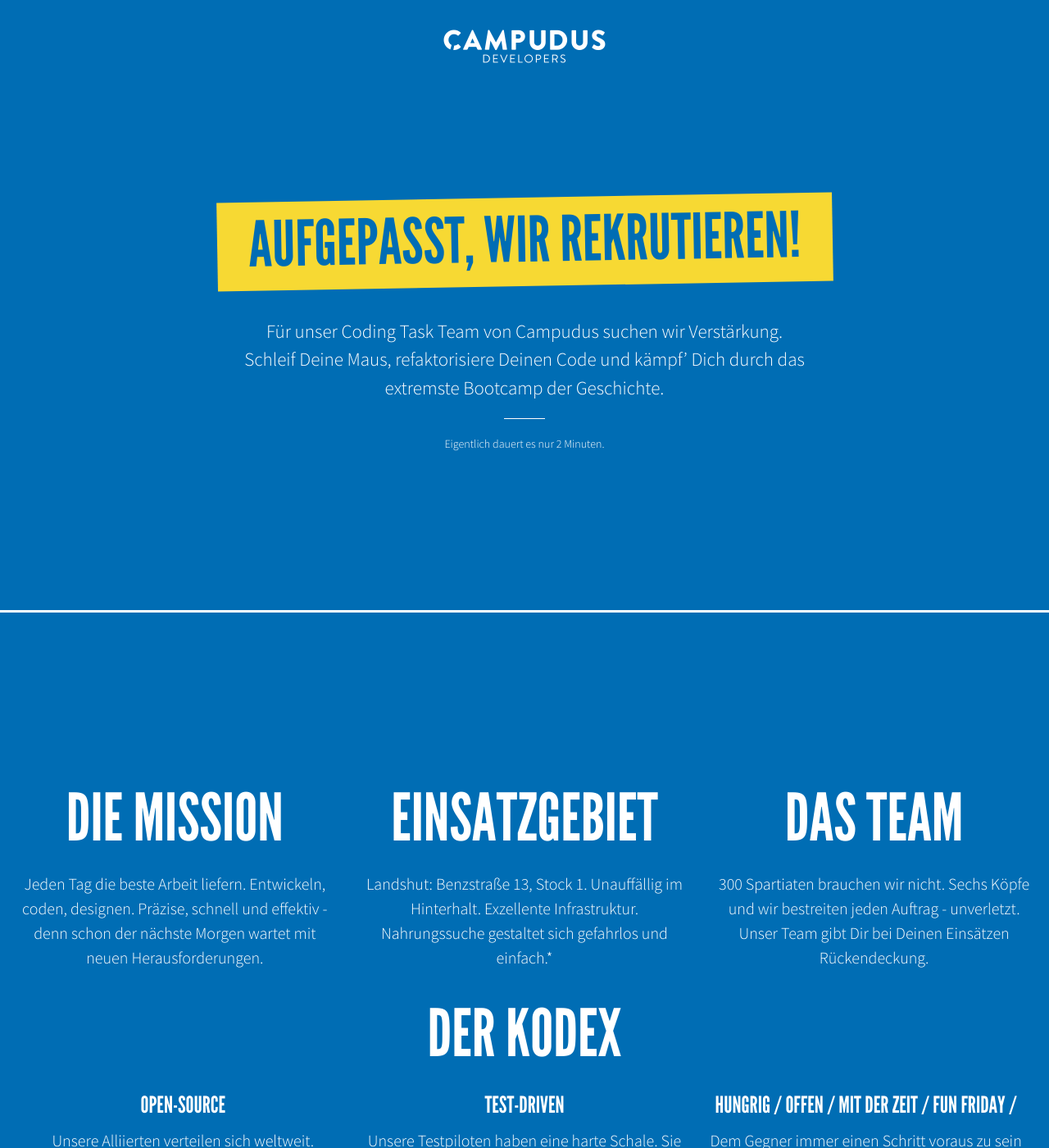
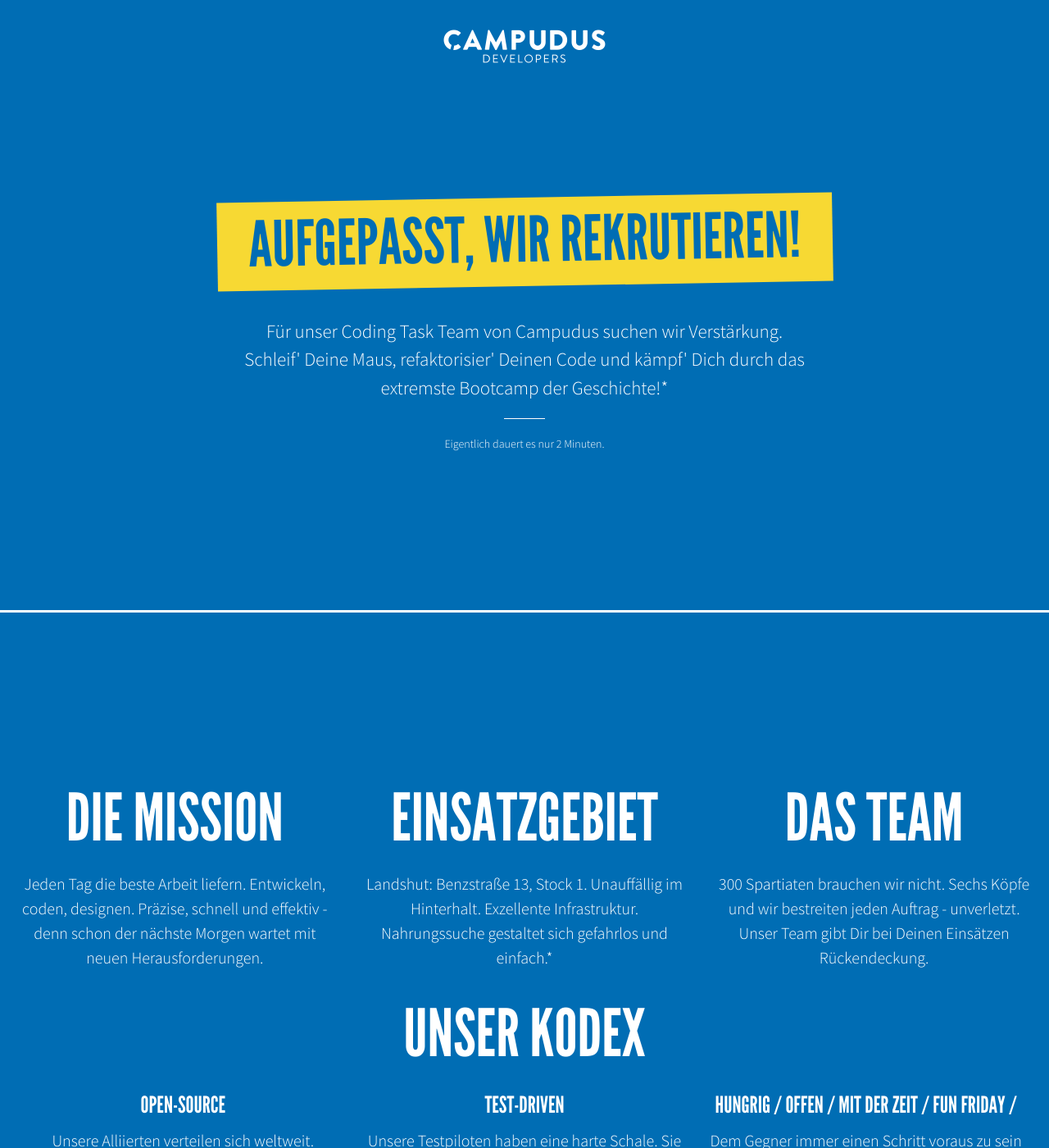
Before and after one commit to campudus/campudus.github.io, a Jekyll site: the page built from de/jobs/index.html, in a window 1280 px wide and 1400 px high. Shown: the whole window at 82% size. Built offline with Jekyll 4.4.1, drawn with Linux system fonts in a browser that asks for light colours; some of the changed text lies outside the part shown.

Commit message:
Add footer and fix few texts
Signed-off-by: Joern Bernhardt <jb@campudus.com>

```diff
--- a/de/jobs/index.html
+++ b/de/jobs/index.html
@@ -27,8 +27,8 @@
     <div class="large-12 columns">
       <h1>Aufgepasst, wir rekrutieren!</h1>
 
-      <p class="intro">Für unser Coding Task Team von Campudus suchen wir Verstärkung. Schleif Deine Maus, refaktorisiere Deinen Code
-        und kämpf’ Dich durch das extremste Bootcamp der Geschichte.</p>
+      <p class="intro">Für unser Coding Task Team von Campudus suchen wir Verstärkung. Schleif' Deine Maus,
+        refaktorisier' Deinen Code und kämpf' Dich durch das extremste Bootcamp der Geschichte!*</p>
 
       <p class="small">Eigentlich dauert es nur 2 Minuten.</p>
     </div>
@@ -57,7 +57,7 @@
 
     </div>
     <div class="large-12 columns">
-      <h2>Der Kodex</h2>
+      <h2>Unser Kodex</h2>
 
       <div class="large-4 medium-12 small-12 columns"><h3>Open-Source</h3>
 
@@ -99,7 +94,7 @@
 
       <p>Egal, ob an der Front oder tief im Code gefangen - Du findest Dich überall zurecht. Wenn es nötig ist, fährst
         Du schwere Geschütze aus aber verlierst nie den Blick für das Wesentliche. Deine Einheit kann sich stets auf
-        Dich verlassen. </p>
+        Dich verlassen.</p>
 
     </div>
     <div class="large-4 columns">
@@ -170,6 +165,13 @@
   </div>
 </div>
 
+<footer>
+  <ul>
+    <li><a href="../">Campudus</a></li>
+    <li><a href="../contact/">Kontakt</a></li>
+  </ul>
+</footer>
+
 
 <script src="js/jquery.min.js"></script>
 <script src="js/foundation.min.js"></script>
```
Also changed, not shown: other parts of de/jobs/index.html (+3 -8 lines).
